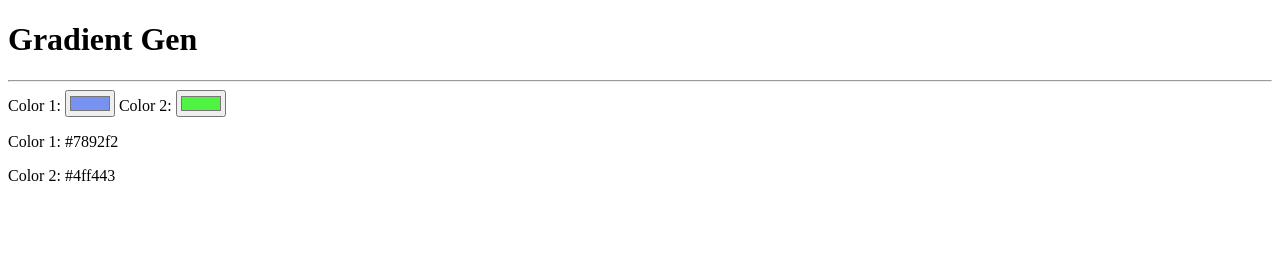
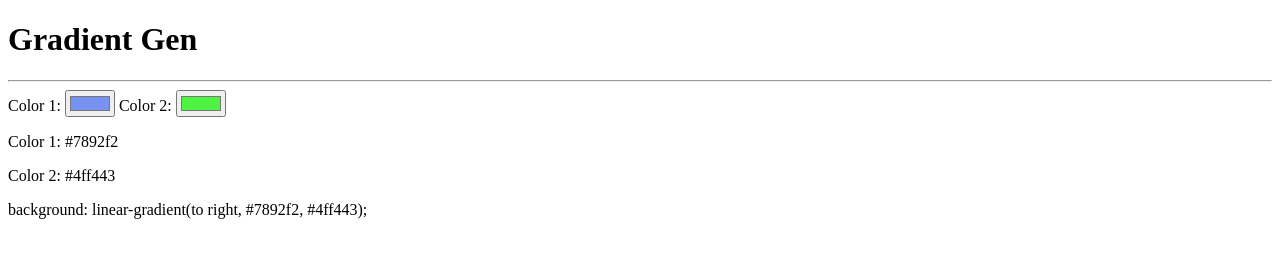
Before and after one commit to gastonm3112/gradient-gen, a plain HTML site: page index.html in a window 1280 px wide. Drawn offline with nearby package versions, Linux system fonts and the light colour scheme.

Commit message:
metodo computado setColor agregado

```diff
--- a/index.html
+++ b/index.html
@@ -29,6 +29,8 @@
         <p>Color 1: {{ firstColor }}</p>
         <p>Color 2: {{ secondColor }}</p>
 
+        <p> {{ setColor }} </p>
+
     </div>
 
 
--- a/js/main.js
+++ b/js/main.js
@@ -6,5 +6,11 @@ const app = Vue.createApp({
             secondColor: "#4ff443"
 
         }
+    },
+    computed: {
+        setColor() {
+            return `background: linear-gradient(to right,
+                 ${this.firstColor}, ${this.secondColor});`;
+        }
     }
-})
+});
```
